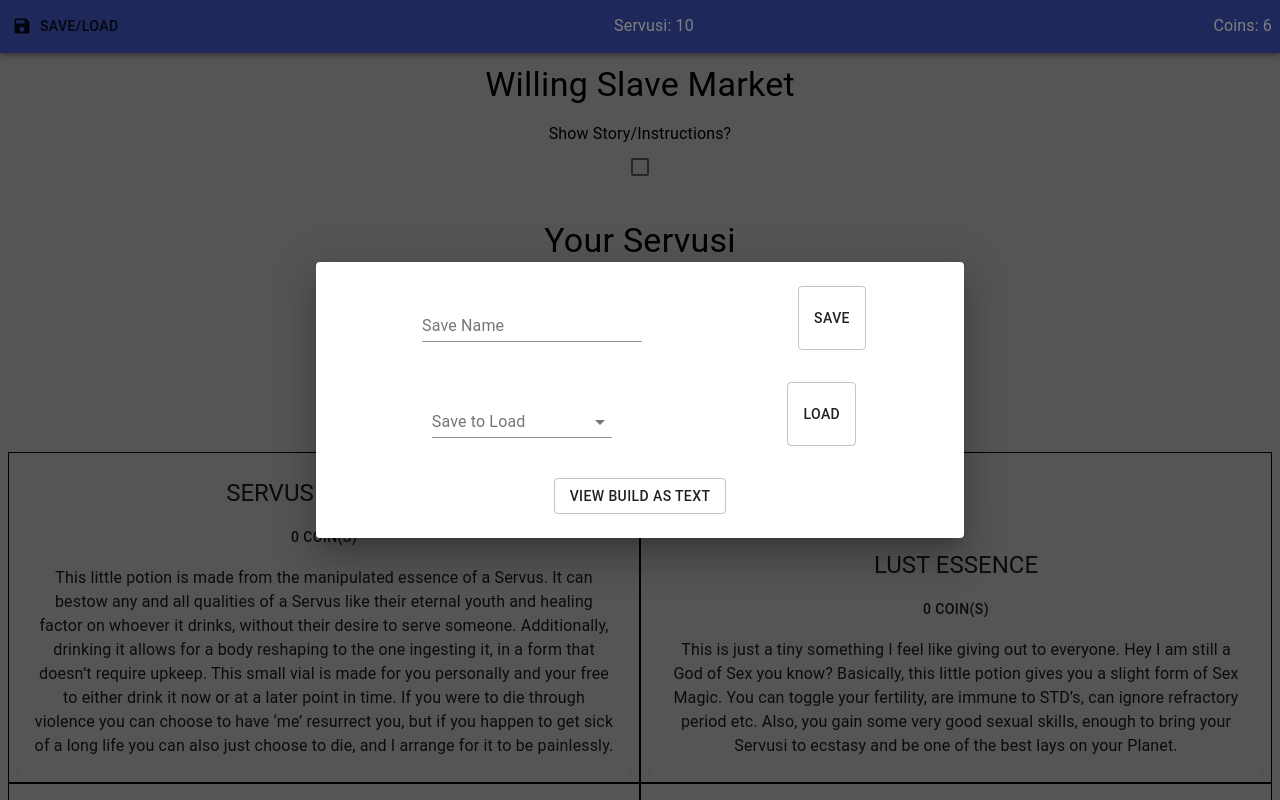
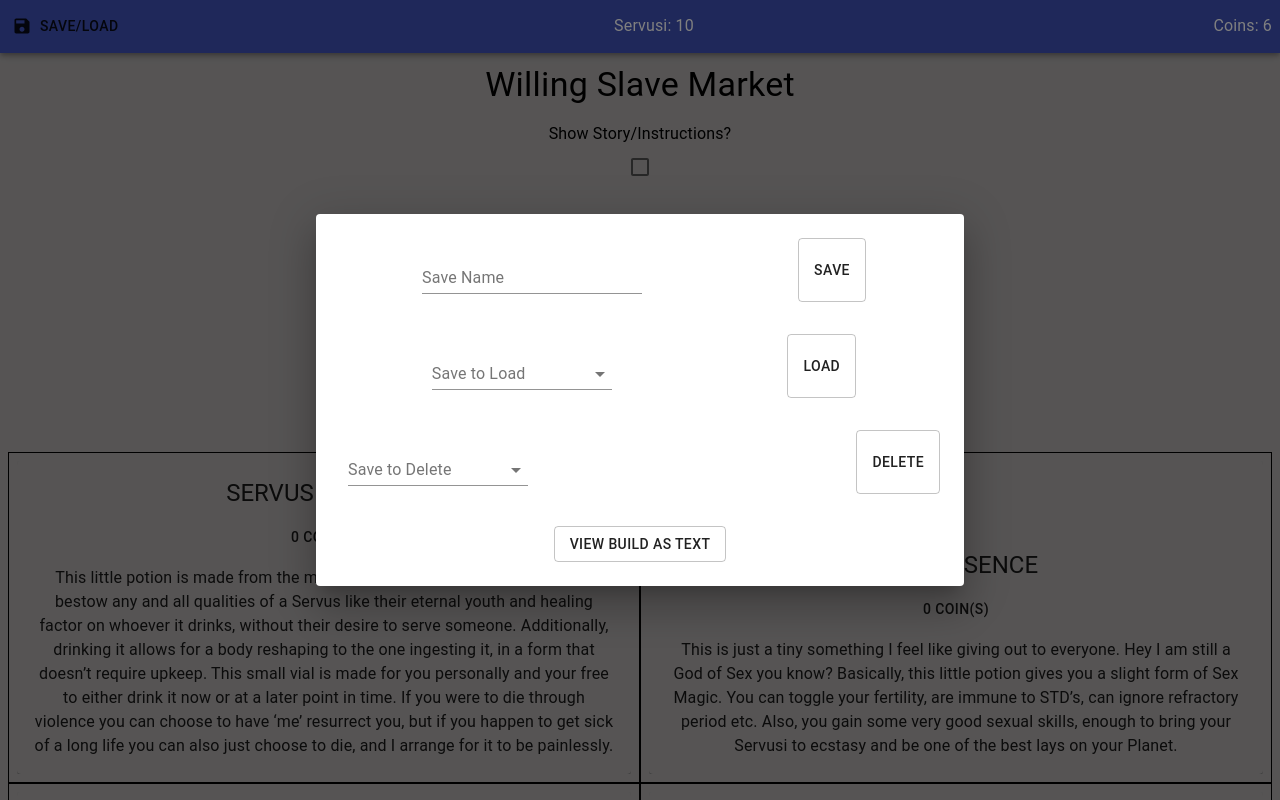
Before and after one commit to hibikikuze4dan/willing-s-market, a React (Create React App) app: page / in a window 1280 px wide. Both pictures are taken after a click on the button "SAVE/LOAD". Shown: the top 800 px of the page. Built offline with nearby package versions, Linux system fonts and the light colour scheme; the HTML template or start-up script is replaced by a standard one.

Commit message:
add save deletion

```diff
--- /dev/null
+++ b/src/components/save-dialog/DeleteSaves.js
@@ -0,0 +1,57 @@
+import {
+  Button,
+  FormControl,
+  Grid,
+  InputLabel,
+  makeStyles,
+  Select,
+} from "@material-ui/core";
+import React, { useState } from "react";
+
+const useStyles = makeStyles((theme) => ({
+  formControl: {
+    margin: theme.spacing(1),
+    minWidth: 180,
+  },
+}));
+
+const DeleteSavesComponent = ({ onClose }) => {
+  const classes = useStyles();
+  const saves = JSON.parse(localStorage.getItem("saves")) || [];
+  const [selectedSave, updateSelectedSave] = useState("");
+  const handleClick = () => {
+    localStorage.setItem(
+      "saves",
+      JSON.stringify(saves.filter((save) => save.saveName !== selectedSave))
+    );
+    onClose();
+  };
+
+  return (
+    <Grid container justify="space-between">
+      <FormControl className={classes.formControl}>
+        <InputLabel htmlFor="save-to-delete">Save to Delete</InputLabel>
+        <Select
+          native
+          value={selectedSave}
+          onChange={(e) => updateSelectedSave(e.target.value)}
+          inputProps={{ name: "load", id: "save-to-delete" }}
+        >
+          <option aria-label="None" value="" />
+          {saves.map((save) => {
+            return (
+              <option value={save.saveName} key={save.saveName}>
+                {save.saveName}
+              </option>
+            );
+          })}
+        </Select>
+      </FormControl>
+      <Button variant="outlined" onClick={handleClick}>
+        Delete
+      </Button>
+    </Grid>
+  );
+};
+
+export default DeleteSavesComponent;
--- /dev/null
+++ b/src/components/save-dialog/NameAndSubmitSave.js
@@ -0,0 +1,34 @@
+import { Button, Grid, TextField } from "@material-ui/core";
+import React, { useState } from "react";
+import { useDispatch, useSelector } from "react-redux";
+import { getDataForSaving, getSaveTitle } from "../../redux/selectors";
+import { updateSaveTitle } from "../../redux/slice";
+import { handleLocalSaveClick } from "./utils";
+
+const NameAndSubmitSaveComponent = ({ onClose }) => {
+  const dispatch = useDispatch();
+  const saveTitle = useSelector(getSaveTitle);
+  const [saveName, updateSaveName] = useState(saveTitle);
+  const dataToSave = useSelector(getDataForSaving);
+  const handleClick = () => {
+    handleLocalSaveClick(saveName, dataToSave);
+    dispatch(updateSaveTitle(saveName));
+    onClose();
+  };
+  return (
+    <Grid container justify="space-around">
+      <TextField
+        style={{ margin: "8px" }}
+        label="Save Name"
+        value={saveName}
+        onChange={(e) => updateSaveName(e.target.value)}
+        onKeyUp={(e) => (e.key === "Enter" ? handleClick() : null)}
+      />
+      <Button variant="outlined" onClick={handleClick}>
+        Save
+      </Button>
+    </Grid>
+  );
+};
+
+export default NameAndSubmitSaveComponent;
--- /dev/null
+++ b/src/components/save-dialog/SelectSaveAndLoad.js
@@ -0,0 +1,59 @@
+import {
+  Button,
+  FormControl,
+  Grid,
+  InputLabel,
+  makeStyles,
+  Select,
+} from "@material-ui/core";
+import React, { useState } from "react";
+import { useDispatch } from "react-redux";
+import { loadSave, updateSaveTitle } from "../../redux/slice";
+
+const useStyles = makeStyles((theme) => ({
+  formControl: {
+    margin: theme.spacing(1),
+    minWidth: 180,
+  },
+}));
+
+const SelectSaveAndLoadComponent = ({ onClose }) => {
+  const dispatch = useDispatch();
+  const classes = useStyles();
+  const saves = JSON.parse(localStorage.getItem("saves")) || [];
+  const [selectedSave, updateSelectedSave] = useState("");
+  const handleClick = () => {
+    dispatch(
+      loadSave(saves.find((save) => save.saveName === selectedSave).saveData)
+    );
+    dispatch(updateSaveTitle(selectedSave));
+    onClose();
+  };
+  return (
+    <Grid container justify="space-around">
+      <FormControl className={classes.formControl}>
+        <InputLabel htmlFor="save-to-load">Save to Load</InputLabel>
+        <Select
+          native
+          value={selectedSave}
+          onChange={(e) => updateSelectedSave(e.target.value)}
+          inputProps={{ name: "load", id: "save-to-load" }}
+        >
+          <option aria-label="None" value="" />
+          {saves.map((save) => {
+            return (
+              <option value={save.saveName} key={save.saveName}>
+                {save.saveName}
+              </option>
+            );
+          })}
+        </Select>
+      </FormControl>
+      <Button variant="outlined" onClick={handleClick}>
+        Load
+      </Button>
+    </Grid>
+  );
+};
+
+export default SelectSaveAndLoadComponent;
--- a/src/components/save-dialog/index.js
+++ b/src/components/save-dialog/index.js
@@ -1,22 +1,11 @@
-import {
-  Button,
-  Dialog,
-  FormControl,
-  Grid,
-  InputLabel,
-  makeStyles,
-  Select,
-  TextField,
-} from "@material-ui/core";
-import React, { useState } from "react";
+import { Button, Dialog, Grid, makeStyles } from "@material-ui/core";
+import React from "react";
 import { useDispatch, useSelector } from "react-redux";
-import {
-  getDataForSaving,
-  getDialogsByFunction,
-  getSaveTitle,
-} from "../../redux/selectors";
-import { loadSave, toggleDialog, updateSaveTitle } from "../../redux/slice";
-import { handleLocalSaveClick } from "./utils";
+import { getDialogsByFunction } from "../../redux/selectors";
+import { toggleDialog } from "../../redux/slice";
+import DeleteSavesComponent from "./DeleteSaves";
+import NameAndSubmitSaveComponent from "./NameAndSubmitSave";
+import SelectSaveAndLoadComponent from "./SelectSaveAndLoad";
 
 const useStyles = makeStyles((theme) => ({
   formControl: {
@@ -32,71 +21,6 @@ const useStyles = makeStyles((theme) => ({
   },
 }));
 
-const NameAndSubmitSaveComponent = ({ onClose }) => {
-  const dispatch = useDispatch();
-  const saveTitle = useSelector(getSaveTitle);
-  const [saveName, updateSaveName] = useState(saveTitle);
-  const dataToSave = useSelector(getDataForSaving);
-  const handleClick = () => {
-    handleLocalSaveClick(saveName, dataToSave);
-    dispatch(updateSaveTitle(saveName));
-    onClose();
-  };
-  return (
-    <Grid container justify="space-around">
-      <TextField
-        style={{ margin: "8px" }}
-        label="Save Name"
-        value={saveName}
-        onChange={(e) => updateSaveName(e.target.value)}
-        onKeyUp={(e) => (e.key === "Enter" ? handleClick() : null)}
-      />
-      <Button variant="outlined" onClick={handleClick}>
-        Save
-      </Button>
-    </Grid>
-  );
-};
-
-const SelectSaveAndLoadComponent = ({ onClose }) => {
-  const dispatch = useDispatch();
-  const classes = useStyles();
-  const saves = JSON.parse(localStorage.getItem("saves")) || [];
-  const [selectedSave, updateSelectedSave] = useState("");
-  const handleClick = () => {
-    dispatch(
-      loadSave(saves.find((save) => save.saveName === selectedSave).saveData)
-    );
-    dispatch(updateSaveTitle(selectedSave));
-    onClose();
-  };
-  return (
-    <Grid container justify="space-around">
-      <FormControl className={classes.formControl}>
-        <InputLabel htmlFor="save-to-load">Save to Load</InputLabel>
-        <Select
-          native
-          value={selectedSave}
-          onChange={(e) => updateSelectedSave(e.target.value)}
-          inputProps={{ name: "load", id: "save-to-load" }}
-        >
-          <option aria-label="None" value="" />
-          {saves.map((save) => {
-            return (
-              <option value={save.saveName} key={save.saveName}>
-                {save.saveName}
-              </option>
-            );
-          })}
-        </Select>
-      </FormControl>
-      <Button variant="outlined" onClick={handleClick}>
-        Load
-      </Button>
-    </Grid>
-  );
-};
-
 const SaveDialogComponent = ({ onClose }) => {
   const isOpen = useSelector(getDialogsByFunction)("save");
   const dispatch = useDispatch();
@@ -109,6 +33,9 @@ const SaveDialogComponent = ({ onClose }) => {
         </Grid>
         <Grid item xs={12}>
           <SelectSaveAndLoadComponent onClose={onClose} />
+        </Grid>
+        <Grid item xs={12}>
+          <DeleteSavesComponent onClose={onClose} />
         </Grid>
         <Grid item xs={12}>
           <Grid container justify="center">
```
